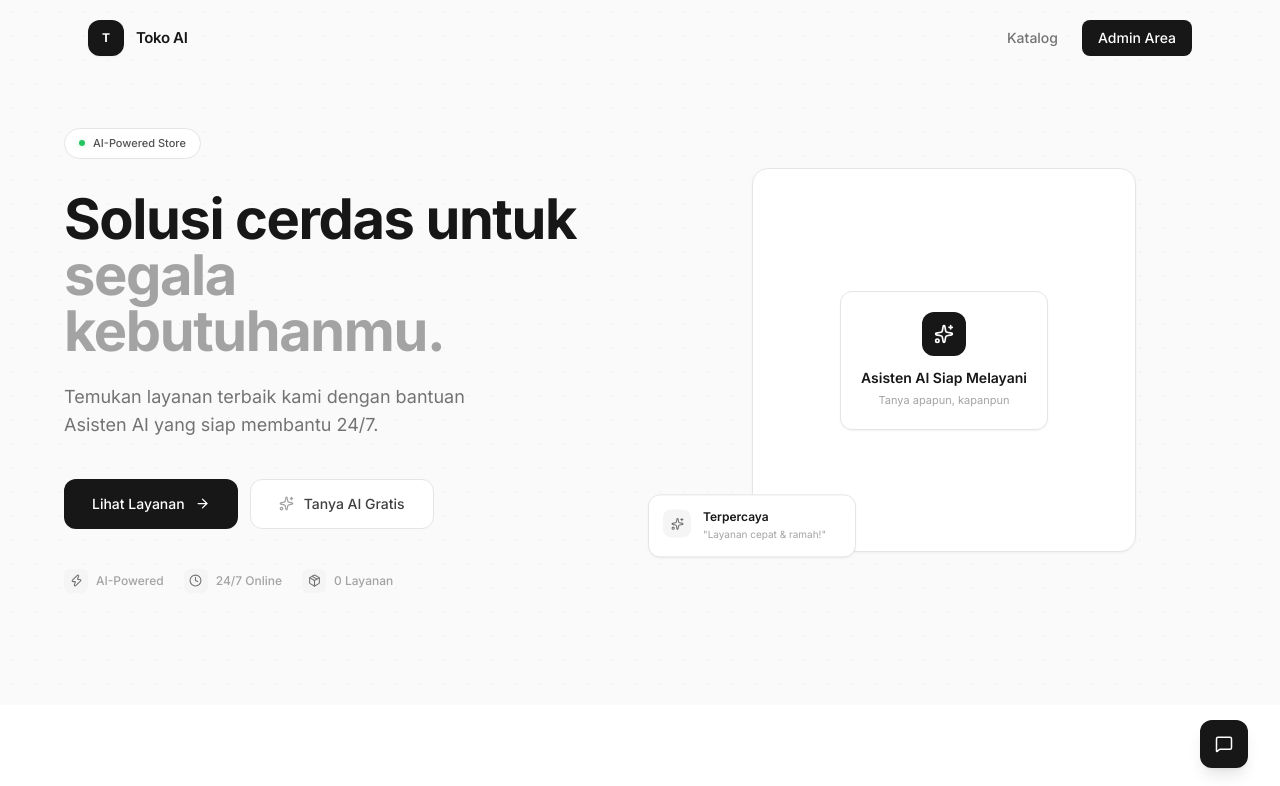
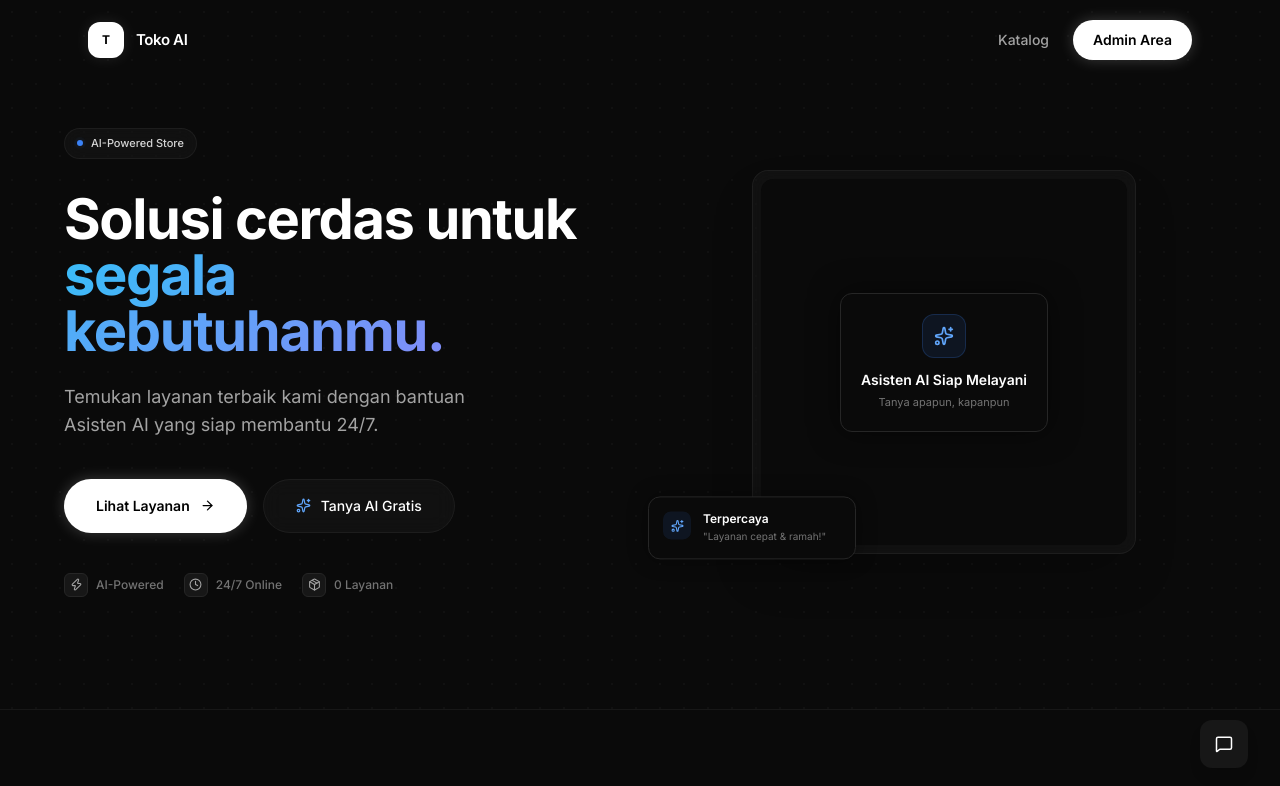
Before and after one commit to IwayanPasek/paseksaas-frontend, a React (Vite) app in the folder react-app/: page / in a window 1280 px wide. Shown: the top 786 px of the page. Built offline with nearby package versions, Linux system fonts and the light colour scheme.

Commit message:
rombak seputar bagian dari matkul yang dibenci semara

```diff
--- a/react-app/src/index.css
+++ b/react-app/src/index.css
@@ -110,3 +110,50 @@ select:focus-visible {
 .line-clamp-1 { display: -webkit-box; -webkit-line-clamp: 1; -webkit-box-orient: vertical; overflow: hidden; }
 .line-clamp-2 { display: -webkit-box; -webkit-line-clamp: 2; -webkit-box-orient: vertical; overflow: hidden; }
 .line-clamp-3 { display: -webkit-box; -webkit-line-clamp: 3; -webkit-box-orient: vertical; overflow: hidden; }
+
+/* ── Modern Gradients & Glows ── */
+.glow-bg {
+    position: absolute;
+    width: 800px;
+    height: 800px;
+    background: radial-gradient(circle, rgba(56,189,248,0.08) 0%, rgba(0,0,0,0) 70%);
+    top: -200px;
+    left: 50%;
+    transform: translateX(-50%);
+    z-index: -1;
+    border-radius: 50%;
+    pointer-events: none;
+}
+
+.glass-nav {
+    background: rgba(10, 10, 10, 0.6);
+    backdrop-filter: blur(12px);
+    -webkit-backdrop-filter: blur(12px);
+    border-bottom: 1px solid rgba(255, 255, 255, 0.05);
+}
+
+.glass-card {
+    background: rgba(255, 255, 255, 0.03);
+    border: 1px solid rgba(255, 255, 255, 0.05);
+    backdrop-filter: blur(10px);
+    -webkit-backdrop-filter: blur(10px);
+    transition: all 0.3s ease;
+}
+
+.glass-card:hover {
+    background: rgba(255, 255, 255, 0.05);
+    border: 1px solid rgba(255, 255, 255, 0.1);
+    transform: translateY(-2px);
+}
+
+.text-gradient {
+    background: linear-gradient(to right, #fff, #a3a3a3);
+    -webkit-background-clip: text;
+    -webkit-text-fill-color: transparent;
+}
+
+.text-gradient-blue {
+    background: linear-gradient(135deg, #38bdf8, #818cf8);
+    -webkit-background-clip: text;
+    -webkit-text-fill-color: transparent;
+}
--- a/react-app/src/pages/storefront/StorefrontPage.jsx
+++ b/react-app/src/pages/storefront/StorefrontPage.jsx
@@ -37,35 +37,35 @@ export default function StorefrontPage() {
   });
 
   return (
-    <div className={`min-h-screen bg-neutral-50 font-sans text-neutral-700 ${totalItems > 0 ? 'pb-24' : 'pb-0'}`}>
+    <div className={`min-h-screen bg-[#0A0A0A] font-sans text-neutral-300 selection:bg-neutral-800 selection:text-white ${totalItems > 0 ? 'pb-24' : 'pb-0'}`}>
       <Navbar scrolled={isScrolled} />
       <Hero onChat={() => setChatOpen(true)} productCount={prods.length} />
 
-      <section id="katalog" className="bg-white py-20 px-6 relative z-20">
+      <section id="katalog" className="py-20 px-6 relative z-20 border-t border-neutral-900 border-b">
         <div className="max-w-6xl mx-auto">
           <div className="mb-8 flex flex-col md:flex-row justify-between items-center md:items-end gap-6 text-center md:text-left">
             <div className="flex-1 w-full">
-              <span className="text-neutral-400 font-medium text-xs tracking-widest uppercase mb-1.5 block">Katalog Layanan</span>
-              <h2 className="text-2xl md:text-3xl font-bold text-neutral-900 tracking-tight">Pilih Layanan Kami</h2>
+              <span className="text-neutral-500 font-medium text-xs tracking-widest uppercase mb-1.5 block">Katalog Layanan</span>
+              <h2 className="text-2xl md:text-3xl font-bold text-white tracking-tight">Pilih Layanan Kami</h2>
             </div>
             <div className="w-full md:w-72 relative group">
-              <Search className="absolute left-3.5 top-1/2 -translate-y-1/2 text-neutral-300 group-focus-within:text-neutral-500 transition-colors" size={16} />
+              <Search className="absolute left-3.5 top-1/2 -translate-y-1/2 text-neutral-500 group-focus-within:text-neutral-300 transition-colors" size={16} />
               <input type="text" placeholder="Cari produk atau layanan..."
                 value={searchQuery} onChange={(e) => setSearchQuery(e.target.value)}
-                className="w-full bg-neutral-50 border border-neutral-200 rounded-xl py-3 pl-10 pr-4 text-sm outline-none focus:border-neutral-400 focus:bg-white transition-all" />
-              {searchQuery && <span className="absolute right-3.5 top-1/2 -translate-y-1/2 text-xs text-neutral-400">{filtered.length} hasil</span>}
+                className="w-full bg-[#0A0A0A] border border-neutral-800 rounded-xl py-3 pl-10 pr-4 text-sm text-white outline-none focus:border-neutral-600 transition-all placeholder-neutral-600" />
+              {searchQuery && <span className="absolute right-3.5 top-1/2 -translate-y-1/2 text-xs text-neutral-500">{filtered.length} hasil</span>}
             </div>
           </div>
 
           {cats.length > 0 && (
-            <div className="flex gap-1.5 overflow-x-auto pb-6 no-scrollbar sticky top-[60px] z-30 bg-white/95 backdrop-blur-sm pt-2">
+            <div className="flex gap-1.5 overflow-x-auto pb-6 no-scrollbar sticky top-[60px] z-30 bg-[#0A0A0A]/95 backdrop-blur-md pt-2">
               <button onClick={() => setSelectedCat('all')}
-                className={`px-4 py-2 rounded-lg text-sm font-medium transition-all whitespace-nowrap ${selectedCat === 'all' ? 'bg-neutral-900 text-white' : 'bg-neutral-100 text-neutral-500 hover:bg-neutral-200'}`}>
+                className={`px-4 py-2 rounded-lg text-sm font-medium transition-all whitespace-nowrap ${selectedCat === 'all' ? 'bg-white text-neutral-900' : 'glass-card text-neutral-400 hover:text-white'}`}>
                 Semua
               </button>
               {cats.map(c => (
                 <button key={c.id_kategori} onClick={() => setSelectedCat(c.id_kategori)}
-                  className={`px-4 py-2 rounded-lg text-sm font-medium transition-all whitespace-nowrap ${selectedCat == c.id_kategori ? 'bg-neutral-900 text-white' : 'bg-neutral-100 text-neutral-500 hover:bg-neutral-200'}`}>
+                  className={`px-4 py-2 rounded-lg text-sm font-medium transition-all whitespace-nowrap ${selectedCat == c.id_kategori ? 'bg-white text-neutral-900' : 'glass-card text-neutral-400 hover:text-white'}`}>
                   {c.nama_kategori}
                 </button>
               ))}
@@ -76,10 +76,10 @@ export default function StorefrontPage() {
             <AnimatePresence mode="popLayout">
               {filtered.length === 0 ? (
                 <motion.div layout initial={{ opacity: 0 }} animate={{ opacity: 1 }} exit={{ opacity: 0 }}
-                  className="col-span-full text-center py-16 card rounded-2xl">
-                  <Filter size={40} className="mx-auto text-neutral-300 mb-3" />
-                  <div className="text-neutral-500 font-medium text-base">Tidak ditemukan.</div>
-                  <p className="text-neutral-400 text-sm mt-1">Coba kata kunci lain.</p>
+                  className="col-span-full text-center py-16 glass-card rounded-2xl">
+                  <Filter size={40} className="mx-auto text-neutral-600 mb-3" />
+                  <div className="text-neutral-300 font-medium text-base">Tidak ditemukan.</div>
+                  <p className="text-neutral-500 text-sm mt-1">Coba kata kunci lain.</p>
                 </motion.div>
               ) : (
                 filtered.map(p => (
@@ -97,11 +97,11 @@ export default function StorefrontPage() {
 
       <FaqSection items={faqs} openIdx={openFaq} onToggle={(i) => setOpenFaq(openFaq === i ? null : i)} />
 
-      <footer className="bg-neutral-950 text-white py-14 px-6 text-center relative z-10">
+      <footer className="bg-[#0A0A0A] border-t border-neutral-900 py-14 px-6 text-center relative z-10">
         <LogoAvatar logo={S.logo} name={S.nama_toko} size="lg" className="bg-white text-neutral-900 mx-auto mb-4" />
-        <h4 className="font-semibold text-base mb-1.5">{S.nama_toko}</h4>
-        <p className="text-white/40 text-sm mb-8">Pilihan terbaik untuk kebutuhan Anda.</p>
-        <p className="text-white/20 text-[10px] font-medium uppercase tracking-[0.25em]">&copy; {new Date().getFullYear()} Pasek SaaS Engine</p>
+        <h4 className="font-semibold text-base mb-1.5 text-white">{S.nama_toko}</h4>
+        <p className="text-neutral-500 text-sm mb-8">Pilihan terbaik untuk kebutuhan Anda.</p>
+        <p className="text-neutral-600 text-[10px] font-medium uppercase tracking-[0.25em]">&copy; {new Date().getFullYear()} Pasek SaaS Engine</p>
       </footer>
 
       <AnimatePresence>{cartOpen && <CartSheet cart={cart} open={cartOpen} onClose={() => setCartOpen(false)} onQty={updateQty} total={totalPrice} onCheckout={checkoutWA} />}</AnimatePresence>
@@ -111,12 +111,12 @@ export default function StorefrontPage() {
           <motion.div initial={{ y: 100, opacity: 0 }} animate={{ y: 0, opacity: 1 }} exit={{ y: 100, opacity: 0 }}
             transition={{ type: 'spring', damping: 25 }}
             onClick={() => setCartOpen(true)}
-            className="fixed bottom-4 left-4 right-4 md:left-1/2 md:-translate-x-1/2 md:w-[500px] bg-neutral-900 text-white p-3.5 rounded-xl shadow-2xl z-[60] flex justify-between items-center cursor-pointer active:scale-[0.99] transition-transform">
+            className="fixed bottom-4 left-4 right-4 md:left-1/2 md:-translate-x-1/2 md:w-[500px] bg-neutral-900 border border-neutral-800 text-white p-3.5 rounded-xl shadow-[0_0_30px_rgba(0,0,0,0.5)] z-[60] flex justify-between items-center cursor-pointer active:scale-[0.99] transition-transform">
             <div className="flex flex-col">
-              <span className="text-[10px] font-medium bg-white/15 px-2 py-0.5 rounded-md w-fit uppercase tracking-wider mb-0.5">{totalItems} Item</span>
+              <span className="text-[10px] font-medium bg-white/10 px-2 py-0.5 rounded-md w-fit uppercase tracking-wider mb-0.5">{totalItems} Item</span>
               <span className="font-bold text-base">Rp {fmt(totalPrice)}</span>
             </div>
-            <div className="flex items-center gap-2 font-medium text-sm bg-white text-neutral-900 px-4 py-2.5 rounded-lg">
+            <div className="flex items-center gap-2 font-medium text-sm bg-white hover:bg-neutral-200 text-neutral-900 px-4 py-2.5 rounded-lg transition-colors">
               Lihat Keranjang <ShoppingBag size={14} />
             </div>
           </motion.div>
--- a/react-app/src/pages/storefront/components/Hero.jsx
+++ b/react-app/src/pages/storefront/components/Hero.jsx
@@ -16,9 +16,10 @@ const TRUST_BADGES = (count) => [
 
 export default function Hero({ onChat, productCount }) {
     return (
-        <section className="relative pt-32 pb-28 px-6 min-h-[88vh] flex items-center bg-neutral-50">
-            {/* Subtle grid pattern */}
-            <div className="absolute inset-0 opacity-[0.03]" style={{ backgroundImage: 'radial-gradient(#171717 1px, transparent 1px)', backgroundSize: '24px 24px' }} />
+        <section className="relative pt-32 pb-28 px-6 min-h-[88vh] flex items-center bg-transparent overflow-hidden">
+            <div className="glow-bg"></div>
+            {/* Subtle grid pattern for dark mode */}
+            <div className="absolute inset-0 opacity-[0.03]" style={{ backgroundImage: 'radial-gradient(#ffffff 1px, transparent 1px)', backgroundSize: '24px 24px' }} />
 
             <div className="max-w-6xl mx-auto w-full grid md:grid-cols-2 gap-16 items-center relative z-10">
                 {/* ── Left Content ── */}
@@ -27,39 +28,39 @@ export default function Hero({ onChat, productCount }) {
 
                     {/* Badge */}
                     <motion.div initial={{ opacity: 0 }} animate={{ opacity: 1 }} transition={{ delay: 0.15 }}
-                        className="inline-flex items-center gap-2 px-3.5 py-1.5 rounded-full border border-neutral-200 bg-white text-[11px] font-medium text-neutral-600 mb-8">
+                        className="inline-flex items-center gap-2 px-3 py-1.5 rounded-full glass-card text-[11px] font-medium text-neutral-300 mb-8 border-neutral-800">
                         <span className="relative flex h-1.5 w-1.5">
-                            <span className="animate-ping absolute inline-flex h-full w-full rounded-full bg-success-500 opacity-75" />
-                            <span className="relative inline-flex rounded-full h-1.5 w-1.5 bg-success-500" />
+                            <span className="animate-ping absolute inline-flex h-full w-full rounded-full bg-blue-500 opacity-75" />
+                            <span className="relative inline-flex rounded-full h-1.5 w-1.5 bg-blue-500" />
                         </span>
                         AI-Powered Store
                     </motion.div>
 
-                    <h1 className="text-4xl sm:text-5xl md:text-[3.5rem] font-bold text-neutral-900 leading-[1.1] mb-6 tracking-tight">
+                    <h1 className="text-4xl sm:text-5xl md:text-[3.5rem] font-bold text-white leading-[1.1] mb-6 tracking-tight">
                         Solusi cerdas untuk<br />
-                        <span className="text-neutral-400">segala kebutuhanmu.</span>
+                        <span className="text-gradient-blue">segala kebutuhanmu.</span>
                     </h1>
 
-                    <p className="text-base sm:text-lg text-neutral-500 mb-10 font-normal leading-relaxed max-w-md mx-auto md:mx-0">
+                    <p className="text-base sm:text-lg text-neutral-400 mb-10 font-normal leading-relaxed max-w-md mx-auto md:mx-0">
                         {S.desc_toko || 'Temukan layanan terbaik kami dengan bantuan Asisten AI yang siap membantu 24/7.'}
                     </p>
 
                     {/* CTA Buttons */}
-                    <div className="flex flex-col sm:flex-row gap-3 justify-center md:justify-start">
-                        <a href="#katalog" className="group px-7 py-3.5 rounded-xl bg-neutral-900 text-white font-medium text-sm flex items-center justify-center gap-2.5 hover:bg-neutral-800 transition-all active:scale-[0.98]">
+                    <div className="flex flex-col sm:flex-row gap-4 justify-center md:justify-start">
+                        <a href="#katalog" className="group px-8 py-4 rounded-full bg-white text-black font-semibold text-sm flex items-center justify-center gap-2.5 hover:bg-neutral-200 transition-colors shadow-[0_0_15px_rgba(255,255,255,0.2)]">
                             Lihat Layanan
-                            <ArrowRight size={15} className="group-hover:translate-x-0.5 transition-transform" />
+                            <ArrowRight size={15} className="group-hover:translate-x-1 transition-transform" />
                         </a>
-                        <button onClick={onChat} className="px-7 py-3.5 rounded-xl border border-neutral-200 bg-white font-medium text-sm text-neutral-700 flex items-center justify-center gap-2.5 hover:border-neutral-300 hover:bg-neutral-50 transition-all active:scale-[0.98]">
-                            <Sparkles size={15} className="text-neutral-400" /> Tanya AI Gratis
+                        <button onClick={onChat} className="px-8 py-4 rounded-full glass-card font-medium text-sm text-white flex items-center justify-center gap-2.5 hover:bg-white/10 transition-all">
+                            <Sparkles size={15} className="text-blue-400" /> Tanya AI Gratis
                         </button>
                     </div>
 
                     {/* Trust Badges */}
                     <div className="flex flex-wrap gap-5 mt-10 justify-center md:justify-start">
                         {TRUST_BADGES(productCount).map((b, i) => (
-                            <div key={i} className="flex items-center gap-2 text-xs font-medium text-neutral-400">
-                                <span className="w-6 h-6 rounded-md bg-neutral-100 flex items-center justify-center text-neutral-500">
+                            <div key={i} className="flex items-center gap-2 text-xs font-medium text-neutral-500">
+                                <span className="w-6 h-6 rounded-md bg-neutral-900 border border-neutral-800 flex items-center justify-center text-neutral-400">
                                     {b.icon}
                                 </span>
                                 {b.text}
@@ -71,30 +72,30 @@ export default function Hero({ onChat, productCount }) {
                 {/* ── Right Visual ── */}
                 <motion.div initial={{ opacity: 0, scale: 0.96 }} animate={{ opacity: 1, scale: 1 }} transition={{ delay: 0.2, duration: 0.5 }}
                     className="hidden md:block relative">
-                    <div className="aspect-square max-w-sm mx-auto card rounded-2xl overflow-hidden flex items-center justify-center relative">
+                    <div className="aspect-square max-w-sm mx-auto glass-card rounded-2xl overflow-hidden flex items-center justify-center relative shadow-2xl p-2 bg-neutral-900/50">
                         {S.logo
-                            ? <img src={`/assets/img/produk/${S.logo}`} className="w-full h-full object-cover opacity-20 scale-110" alt="" />
-                            : <div className="text-8xl font-bold text-neutral-200">{S.nama_toko.charAt(0)}</div>}
+                            ? <img src={`/assets/img/produk/${S.logo}`} className="w-full h-full object-cover opacity-20 scale-110 rounded-xl" alt="" />
+                            : <div className="text-8xl font-bold text-neutral-800 bg-neutral-950 w-full h-full flex items-center justify-center rounded-xl">{S.nama_toko.charAt(0)}</div>}
                         <div className="absolute inset-0 flex items-center justify-center">
-                            <div className="bg-white border border-neutral-200 rounded-xl p-5 text-center shadow-sm">
-                                <div className="w-11 h-11 rounded-xl bg-neutral-900 text-white flex items-center justify-center mx-auto mb-3">
+                            <div className="bg-[#0A0A0A] border border-neutral-800 rounded-xl p-5 text-center shadow-[0_0_30px_rgba(0,0,0,0.5)]">
+                                <div className="w-11 h-11 rounded-xl bg-blue-500/10 text-blue-400 flex items-center justify-center mx-auto mb-3 border border-blue-500/20">
                                     <Sparkles size={20} />
                                 </div>
-                                <p className="font-semibold text-neutral-900 text-sm">Asisten AI Siap Melayani</p>
-                                <p className="text-[11px] text-neutral-400 mt-1">Tanya apapun, kapanpun</p>
+                                <p className="font-semibold text-white text-sm">Asisten AI Siap Melayani</p>
+                                <p className="text-[11px] text-neutral-500 mt-1">Tanya apapun, kapanpun</p>
                             </div>
                         </div>
                     </div>
 
                     {/* Floating Card */}
                     <motion.div animate={{ y: [0, -8, 0] }} transition={{ duration: 4, repeat: Infinity, ease: 'easeInOut' }}
-                        className="absolute -bottom-3 -left-6 bg-white border border-neutral-200 p-3.5 rounded-xl flex items-start gap-3 w-52 z-10 shadow-sm">
-                        <div className="w-7 h-7 rounded-lg bg-neutral-100 text-neutral-500 flex items-center justify-center shrink-0">
+                        className="absolute -bottom-3 -left-6 bg-[#0A0A0A] border border-neutral-800 p-3.5 rounded-xl flex items-start gap-3 w-52 z-10 shadow-[0_0_20px_rgba(0,0,0,0.4)]">
+                        <div className="w-7 h-7 rounded-lg bg-blue-500/10 text-blue-400 flex items-center justify-center shrink-0">
                             <Sparkles size={13} />
                         </div>
                         <div>
-                            <p className="text-xs font-semibold text-neutral-900">Terpercaya</p>
-                            <p className="text-[10px] text-neutral-400 mt-0.5">"Layanan cepat & ramah!"</p>
+                            <p className="text-xs font-semibold text-white">Terpercaya</p>
+                            <p className="text-[10px] text-neutral-500 mt-0.5">"Layanan cepat & ramah!"</p>
                         </div>
                     </motion.div>
                 </motion.div>
--- a/react-app/src/pages/storefront/components/Navbar.jsx
+++ b/react-app/src/pages/storefront/components/Navbar.jsx
@@ -8,27 +8,27 @@ import { S } from '@/lib/store';
 
 export default function Navbar({ scrolled }) {
     return (
-        <nav className={`fixed top-0 left-0 right-0 z-50 transition-all duration-300 ${scrolled ? 'bg-white/80 backdrop-blur-xl shadow-[0_1px_3px_rgba(0,0,0,0.05)] py-3' : 'bg-transparent py-5'}`}>
+        <nav className={`fixed top-0 left-0 right-0 z-50 transition-all duration-300 ${scrolled ? 'glass-nav py-3' : 'bg-transparent py-5'}`}>
             <div className="max-w-6xl mx-auto px-6 flex justify-between items-center">
                 {/* Logo + Nama */}
                 <div className="flex items-center gap-3">
-                    <div className="w-9 h-9 rounded-xl bg-neutral-900 text-white flex items-center justify-center shadow-sm overflow-hidden shrink-0 text-xs font-bold">
+                    <div className="w-9 h-9 rounded-xl bg-white text-black flex items-center justify-center shadow-[0_0_15px_rgba(255,255,255,0.1)] overflow-hidden shrink-0 text-xs font-bold">
                         {S.logo
                             ? <img src={`/assets/img/produk/${S.logo}`} alt={S.nama_toko} className="w-full h-full object-cover" />
                             : S.nama_toko.charAt(0).toUpperCase()}
                     </div>
-                    <span className="font-semibold text-[15px] text-neutral-900 tracking-tight truncate max-w-[180px] sm:max-w-none">
+                    <span className="font-semibold text-[15px] text-white tracking-tight truncate max-w-[180px] sm:max-w-none">
                         {S.nama_toko}
                     </span>
                 </div>
 
                 {/* Nav Links */}
                 <div className="flex items-center gap-2">
-                    <a href="#katalog" className="hidden sm:flex px-4 py-2 rounded-lg text-sm font-medium text-neutral-500 hover:text-neutral-900 transition-colors">
+                    <a href="#katalog" className="hidden sm:flex px-4 py-2 rounded-lg text-sm font-medium text-neutral-400 hover:text-white transition-colors">
                         Katalog
                     </a>
                     <a href="/login.php" aria-label="Login ke Admin Area"
-                        className="hidden md:flex px-4 py-2 rounded-lg bg-neutral-900 text-white text-sm font-medium hover:bg-neutral-800 transition-colors">
+                        className="hidden md:flex px-5 py-2.5 rounded-full bg-white text-black text-sm font-semibold hover:bg-neutral-200 transition-colors shadow-[0_0_15px_rgba(255,255,255,0.2)]">
                         Admin Area
                     </a>
                 </div>
--- a/react-app/src/pages/storefront/components/TypingDots.jsx
+++ b/react-app/src/pages/storefront/components/TypingDots.jsx
@@ -4,12 +4,12 @@ import { Sparkles } from 'lucide-react';
 export default function TypingDots() {
   return (
     <div className="flex gap-2 max-w-[85%]">
-      <div className="w-6 h-6 rounded-md bg-neutral-900 text-white flex items-center justify-center">
+      <div className="w-6 h-6 rounded-md bg-white text-black flex items-center justify-center">
         <Sparkles size={11} />
       </div>
-      <div className="bg-white px-3.5 py-2.5 rounded-2xl rounded-tl-sm border border-neutral-200 flex items-center gap-1.5">
+      <div className="bg-neutral-900 px-3.5 py-2.5 rounded-2xl rounded-tl-sm border border-neutral-800 flex items-center gap-1.5">
         {[0, 0.15, 0.3].map((delay, i) => (
-          <span key={i} className="w-1.5 h-1.5 rounded-full bg-neutral-400 animate-bounce" style={{ animationDelay: `${delay}s` }} />
+          <span key={i} className="w-1.5 h-1.5 rounded-full bg-neutral-600 animate-bounce" style={{ animationDelay: `${delay}s` }} />
         ))}
       </div>
     </div>
```
Also changed, not shown: react-app/src/pages/storefront/components/CartSheet.jsx (+17 -17 lines), react-app/src/pages/storefront/components/ChatBubble.jsx (+6 -6 lines), react-app/src/pages/storefront/components/ChatWidget.jsx (+18 -18 lines), react-app/src/pages/storefront/components/FaqSection.jsx (+10 -10 lines), react-app/src/pages/storefront/components/ProductCard.jsx (+15 -15 lines).
